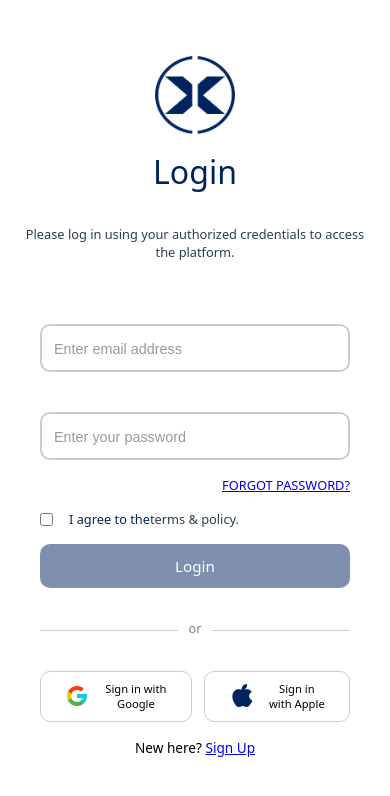
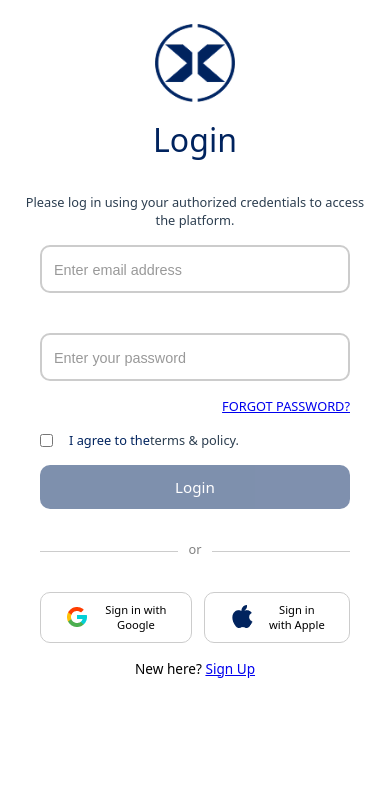
Before and after one commit to lllMISHRAlll/X-Map-search, a React (Vite) app: page / in a window 390 px wide. Shown: the top 796 px of the page. Built offline with nearby package versions, Linux system fonts and the light colour scheme; no server answers; some icons are missing.

Commit message:
fix(responsive): remove unwanted vertical gap between form and left section on tablets
- Overrode form margin in 1024px media query to eliminate excessive space
- Ensured proper stacking of .left and .form sections on smaller screens
- Preserved desktop layout behavior

```diff
--- a/src/styleSheets/auth.module.css
+++ b/src/styleSheets/auth.module.css
@@ -210,26 +210,32 @@ button[disabled] {
 @media (max-width: 1024px) {
   .container {
     flex-direction: column;
-    padding: 2rem 3rem;
   }
 
   .left {
     width: 100%;
     padding-left: 0;
-    padding-top: 2rem;
     align-items: center;
     text-align: center;
   }
 
   .form {
-    width: 100%;
     padding: 0 1rem;
+    margin-top: 12rem;
   }
 }
 
 @media (max-width: 450px) {
   .container {
     padding: 1.5rem;
+  }
+
+  .form {
+    margin-top: 1rem;
+  }
+
+  .left {
+    padding: 0;
   }
 
   .left h1 {
```
